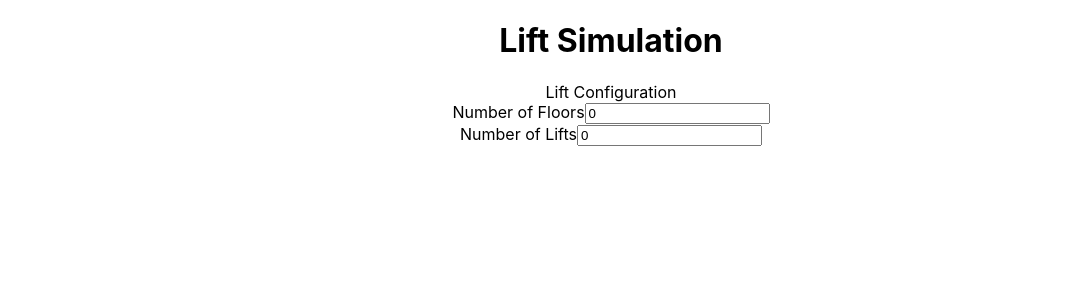
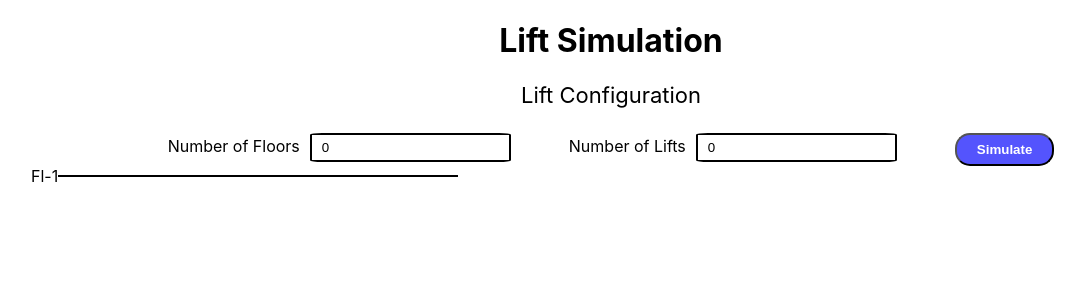
Before and after one commit to iAmAshuSahoo/react-lift-simulation, a React (Create React App) app: page / in a window 1280 px wide. Shown: the top 300 px of the page, without its empty margins (29-1114 px from the left). Built offline with nearby package versions, Linux system fonts and the light colour scheme.

Commit message:
creation of the floor

```diff
--- a/src/App.css
+++ b/src/App.css
@@ -1,5 +1,6 @@
 .App {
   text-align: center;
+  margin: auto 60px;
 }
 
 .App-logo {
--- /dev/null
+++ b/src/components/Building/Building.css
@@ -0,0 +1,9 @@
+.floor {
+    display: flex;
+    align-items: center;
+}
+
+.floor-length {
+  border-right: 25em solid black;
+  height: 2px;
+}
--- /dev/null
+++ b/src/components/Building/Building.jsx
@@ -0,0 +1,15 @@
+import React from 'react'
+import './Building.css';
+
+function Building() {
+  return (
+    <div className='floor'>
+        <div className='floor-no'>Fl-1</div>
+        <div className='floor-length'>
+            <div className='lift'></div>
+        </div>
+    </div>
+  )
+}
+
+export default Building
--- a/src/components/Lift/Lift.jsx
+++ b/src/components/Lift/Lift.jsx
@@ -1,13 +1,15 @@
 import {useState} from 'react'
 import LiftConfig from '../LiftConfig/LiftConfig';
+import Building from '../Building/Building'
 import {LiftConfigContext} from '../../context/lift-config'
 
 function Lift() {
-    const [liftConfigValue, setLiftConfigValue] = useState({lifts: 0, floors: 0})
+    const [simulateValue, setSimulateValue] = useState({lifts: 0, floors: 0})
   return (
-    <LiftConfigContext.Provider value={{liftConfigValue, setLiftConfigValue}}>
+    <LiftConfigContext.Provider value={{simulateValue, setSimulateValue}}>
         <h1>Lift Simulation</h1>
         <LiftConfig />
+        <Building />
     </LiftConfigContext.Provider>
   )
 }
--- /dev/null
+++ b/src/components/LiftConfig/LiftConfig.css
@@ -0,0 +1,25 @@
+.config-container {
+  display: flex;
+  justify-content: center;
+  column-gap: 5%;
+  margin-top: 25px;
+}
+
+.lift-config-heading {
+    font-size: 22px;
+}
+
+.inp-style {
+  padding: 5px 10px;
+  border: 2px solid;
+  border-radius: 6%;
+  margin-left: 10px;
+}
+
+.btn-lift {
+  padding: 7px 20px;
+  font-weight: 700;
+  color: white;
+  background-color: #5454fd;
+  border-radius: 15px;
+}
--- a/src/components/LiftConfig/LiftConfig.jsx
+++ b/src/components/LiftConfig/LiftConfig.jsx
@@ -1,8 +1,10 @@
-import {useContext} from 'react';
+import {useContext, useState} from 'react';
 import {LiftConfigContext} from '../../context/lift-config'
+import './LiftConfig.css';
 
 function LiftConfig() {
-    const {liftConfigValue, setLiftConfigValue} = useContext(LiftConfigContext);
+    const {setSimulateValue} = useContext(LiftConfigContext);
+    const [liftConfigValue, setLiftConfigValue] = useState({lifts: 0, floors: 0});
 
     const handleConfigChange = (key, value) => {
         if(!isNaN(parseInt(value))) {
@@ -13,18 +15,27 @@ function LiftConfig() {
     }
   return (
     <>
-    <div>Lift Configuration</div>
+    <div className='lift-config-heading'>Lift Configuration</div>
+    <div className="config-container">
         <div>
             <label>Number of Floors</label>
             <input type='text'
+                className='inp-style'
                 value={liftConfigValue.floors}
                 onChange={(e) => handleConfigChange('floors', e.target.value)} />
         </div>
         <div>
             <label>Number of Lifts</label>
             <input type='text'
+                className='inp-style'
                 value={liftConfigValue.lifts}
                 onChange={(e) => handleConfigChange('lifts', e.target.value)} />
+        </div>
+        <div>
+            <button
+                className='btn-lift'
+                onClick={() => setSimulateValue({...liftConfigValue})}>Simulate</button>
+        </div>
     </div>
     </>
   )
```
Also changed, not shown: 1 other file (tests, documents, lock files or other folders). Lines whose indentation alone changed are shown as unchanged.
